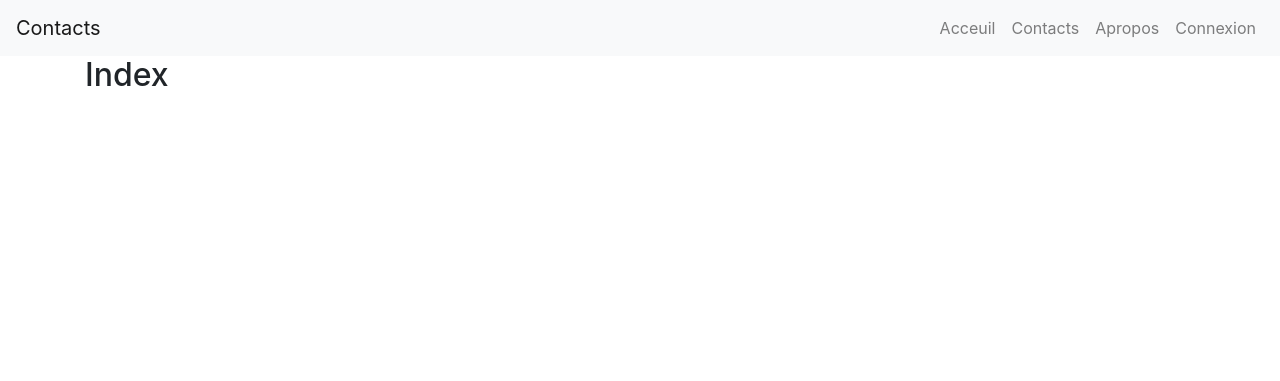
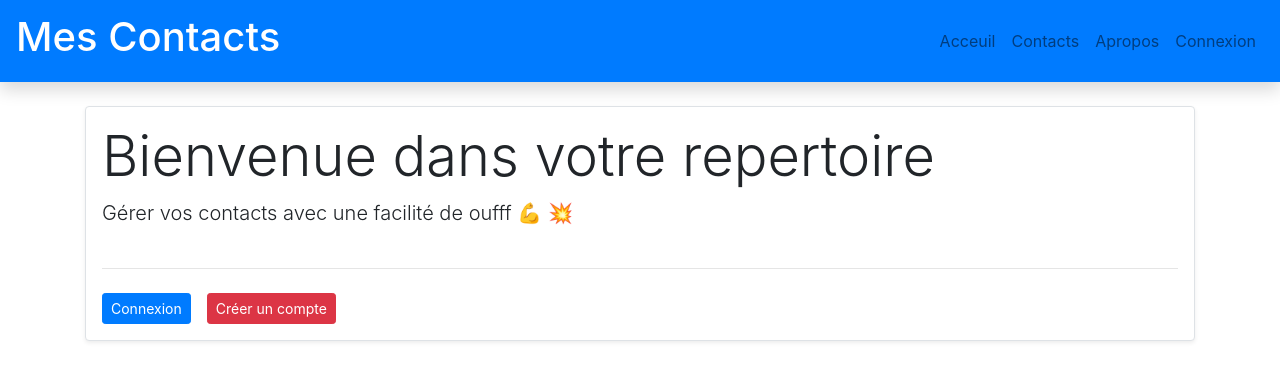
Before and after one commit to Ablayekandji/projetmesurequalitelogiciel, a Django app: page / in a window 1280 px wide. Shown: the top 381 px of the page. Run offline with Django 4.2, Linux system fonts and the light colour scheme.

Commit message:
Some change

```diff
--- a/templates/base.html
+++ b/templates/base.html
@@ -19,8 +19,10 @@
     <title>Hello, world!</title>
   </head>
   <body>
-    <nav class="navbar navbar-expand-lg navbar-light bg-light">
-      <a class="navbar-brand" href="{% url 'index' %} ">Contacts</a>
+    <nav class="navbar shadow navbar-expand-lg navbar-light bg-primary text-white">
+        <a class="navbar-brand text-white" href="{% url 'index' %} ">
+          <h1>Mes Contacts</h1>
+        </a>
       <button
         class="navbar-toggler"
         type="button"
@@ -34,7 +36,7 @@
       </button>
 
       <div class="collapse navbar-collapse" id="navbarSupportedContent">
-        <ul class="navbar-nav ml-auto">
+        <ul class="navbar-nav  ml-auto">
           <li class="nav-item">
             <a class="nav-link" href="{% url 'index' %} ">Acceuil</a>
           </li>
--- a/templates/pages/index.html
+++ b/templates/pages/index.html
@@ -1,3 +1,24 @@
 {% extends 'base.html' %} {%block contenu%}
-<h2>Index</h2>
+<div class="jumbotron jumbotron-fluid mt-4 card card-body shadow-sm border rounded p-3 bg-white">
+    <h1 class="display-4">Bienvenue dans votre repertoire</h1>
+    <p class="lead">Gérer vos contacts avec une facilité de oufff 💪 💥</p>
+    <hr class="my-4">
+    <div class="d-flex">
+        <div><button class="btn btn-sm btn-primary">
+
+                {% if request.user.is_authenticated %}
+                <a class="text-white" href="{% url 'logout' %}">Deconnexion</a>
+                {% else %}
+                <a class="text-white" href="{% url 'login' %}">Connexion</a>
+                {% endif %}</button></div>
+
+        {% if request.user.is_authenticated %}
+
+        {% else %}
+        <div><button class="btn btn-sm btn-danger mx-3"><a href="{% url 'login' %}" class="text-white"> Créer un
+                    compte</a></button></div>
+        {% endif %}
+
+    </div>
+</div>
 {%endblock%}
--- a/templates/utilisateurs/login.html
+++ b/templates/utilisateurs/login.html
@@ -1,6 +1,7 @@
 {% extends 'base.html' %} {% block contenu %}
-<div class="row">
-  <div class="col-md-6 col-auto mt-4">
+<br><br><br>
+<div class="row justify-content-center m-auto shadow-sm card card-body  col-7">
+  <div class="mt-4">
     <form method="POST">
       {% csrf_token %}
       <div class="form-group">{{form.as_p}}</div>
--- a/templates/utilisateurs/register.html
+++ b/templates/utilisateurs/register.html
@@ -1,6 +1,7 @@
 {% extends 'base.html' %} {% block contenu %}
-<div class="row">
-  <div class="col-md-6 col-auto mt-4">
+<br><br><br>
+<div class="row row justify-content-center m-auto shadow-sm card card-body  col-7">
+  <div class="mt-4">
     <form method="POST">
       {% csrf_token %}
       <div class="form-group">{{form.as_p}}</div>
```
Also changed, not shown: templates/pages/about.html (+6 -1 lines), db.sqlite3.
